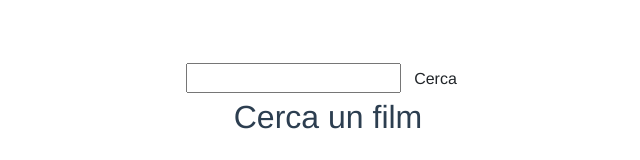
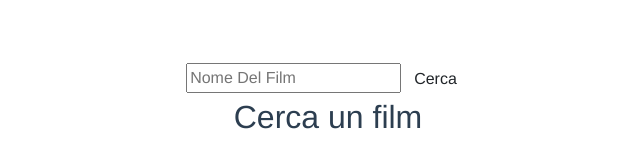
Before and after one commit to MatteoLoddo/vue-boolflix, a Vue app: page / in a window 1280 px wide. Shown: the top 160 px of the page, without its empty margins (312-952 px from the left). Built offline with nearby package versions, Linux system fonts and the light colour scheme.

Commit message:
fix condition

```diff
--- a/src/App.vue
+++ b/src/App.vue
@@ -48,7 +48,7 @@ export default {
           }
         })
         .catch(()=>{
-          alert('si e verificato un errore')
+          alert('si e verificato un errore: Impossibile lasciare i campi vuoti')
         })
 
     }
--- a/src/components/TheHeader.vue
+++ b/src/components/TheHeader.vue
@@ -1,6 +1,6 @@
 <template>
 	<div class="">
-		<input type="text" v-model="SearchText">
+		<input type="text" v-model="SearchText" placeholder="Nome Del Film">
 		<button class="btn" @click="$emit('SearchText', SearchText)">Cerca</button>
 	</div>
 </template>
--- a/src/components/TheMain.vue
+++ b/src/components/TheMain.vue
@@ -1,8 +1,9 @@
 <template>
   <div>
     <div >
-    <h2 v-if="(ListFilmFound.length == 0)">Cerca un film</h2>
-    <h2 v-if="(CurrentlyVoid)">Nessun Risultato Trovato</h2>
+      <h2 v-if="(CurrentlyVoid)">Nessun Risultato Trovato</h2>
+    <h2  v-else-if="(ListFilmFound.length == 0)">Cerca un film</h2>
+
     </div>
     <ul>
       <li v-for="(films, i) in ListFilmFound" :key="i" class="p-3">
```
